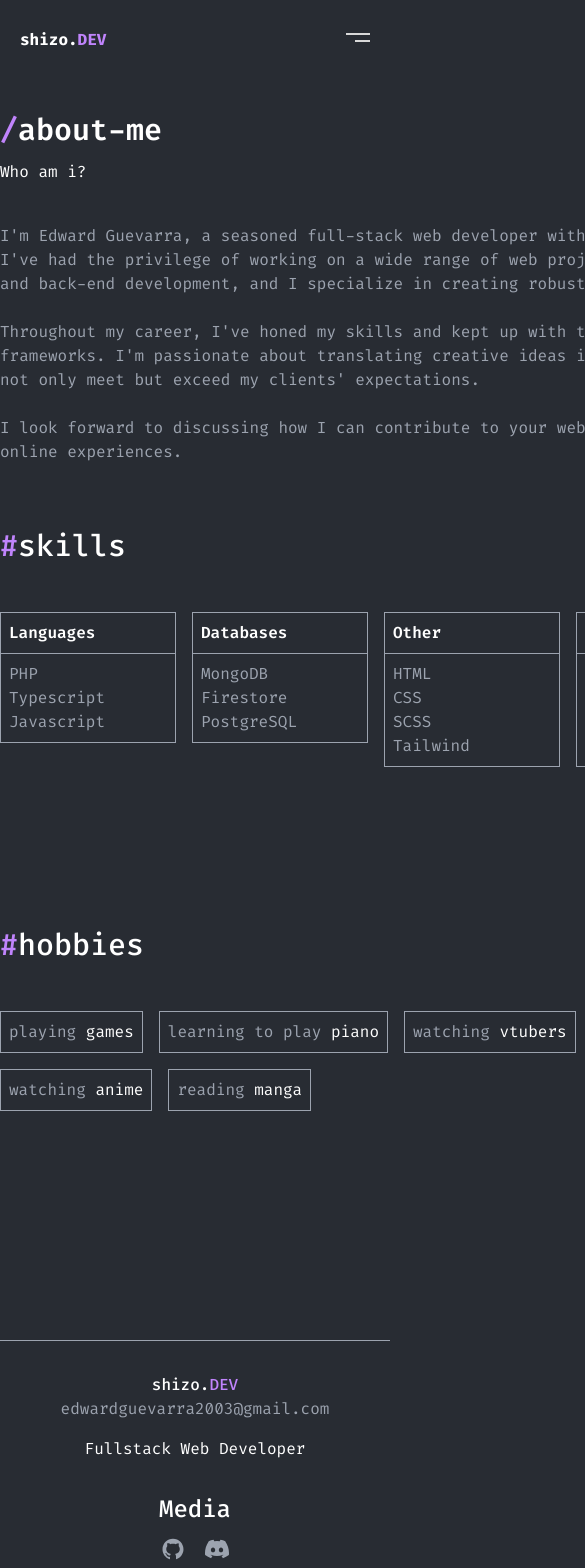
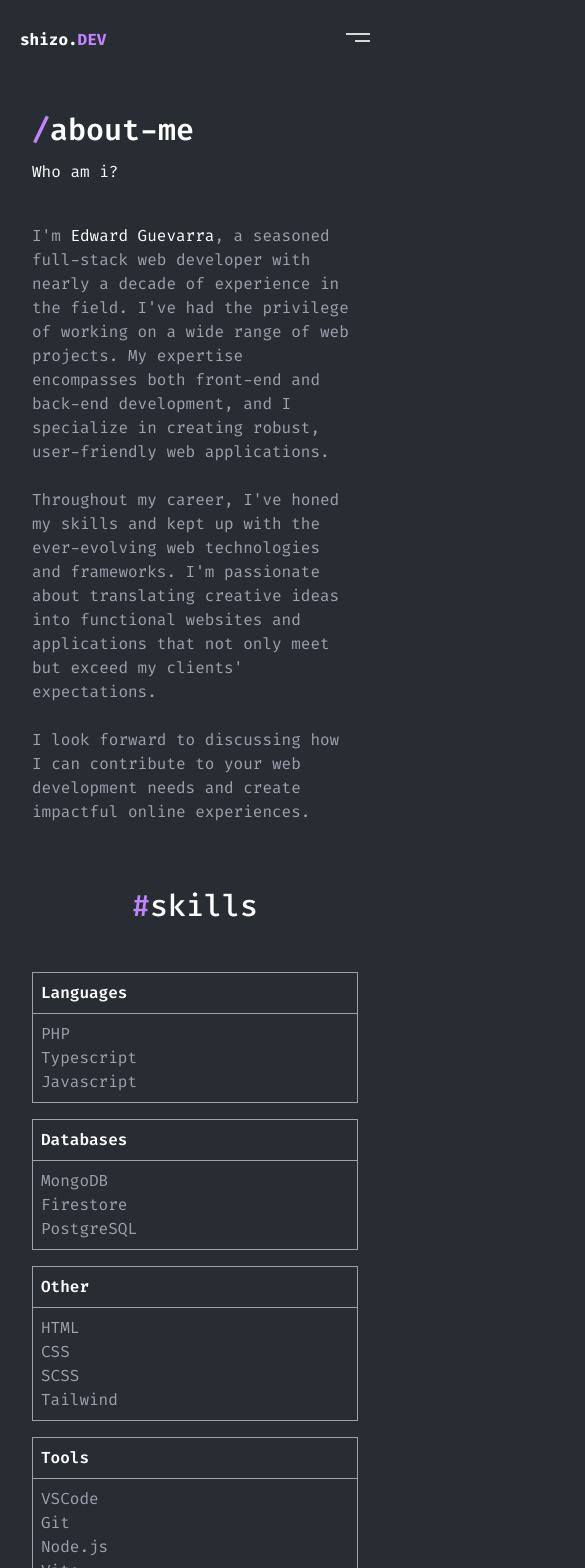
Before and after one commit to shizokura/nextjs-portfolio, a Next.js app: page /about in a window 390 px wide. Shown: the top 1568 px of the page, 585 px wide, since content can reach past the window. Built offline with nearby package versions, Linux system fonts and the light colour scheme.

Commit message:
Responsive

```diff
--- a/app/about/page.tsx
+++ b/app/about/page.tsx
@@ -3,19 +3,19 @@ import Image from 'next/image';
 
 const AboutPage = () => {
   return (
-    <div className="w-[1024px] m-auto mt-28">
+    <div className="lg:w-[1024px] m-auto mt-28 px-8 lg:px-0">
       <div className="text-3xl text-white mb-3 font-semibold"><span className="text-purple-400">/</span>about-me</div>
       <div className="text-base text-white">Who am i?</div>
       <div className="mt-10 text-gray-400 text-base leading-6">
-        <p className="mb-6">I&apos;m Edward Guevarra, a seasoned full-stack web developer with nearly a decade of experience in the field. I&apos;ve had the privilege of working on a wide range of web projects. My expertise encompasses both front-end and back-end development, and I specialize in creating robust, user-friendly web applications.</p>
+        <p className="mb-6">I&apos;m <span className="text-white">Edward Guevarra</span>, a seasoned full-stack web developer with nearly a decade of experience in the field. I&apos;ve had the privilege of working on a wide range of web projects. My expertise encompasses both front-end and back-end development, and I specialize in creating robust, user-friendly web applications.</p>
           <p className="mb-6">Throughout my career, I&apos;ve honed my skills and kept up with the ever-evolving web technologies and frameworks. I&apos;m passionate about translating creative ideas into functional websites and applications that not only meet but exceed my clients&apos; expectations.</p>
           <p className="mb-6">I look forward to discussing how I can contribute to your web development needs and create impactful online experiences.</p>
       </div>
       <div className="mt-16">
-        <div className="text-white text-3xl font-medium mb-12"><span className="text-purple-400">#</span>skills</div>
-        <div className="flex flex-wrap gap-4 w-full">
+        <div className="text-white text-3xl font-medium mb-12 text-center sm:text-left"><span className="text-purple-400">#</span>skills</div>
+        <div className="flex flex-col sm:flex-row flex-wrap gap-4 w-full">
           <div>
-            <div className="w-44 border-gray-400 border">
+            <div className="w-full sm:w-44 border-gray-400 border">
               <div className="p-2 text-white font-base font-semibold border-gray-400 border-b">Languages</div>
               <div className="p-2 text-gray-400">
               <div>PHP</div>
@@ -25,7 +25,7 @@ const AboutPage = () => {
             </div>
           </div>
           <div>
-            <div className="w-44 border-gray-400 border">
+            <div className="w-full sm:w-44 border-gray-400 border">
               <div className="p-2 text-white font-base font-semibold border-gray-400 border-b">Databases</div>
               <div className="p-2 text-gray-400">
                 <div>MongoDB</div>
@@ -35,7 +35,7 @@ const AboutPage = () => {
             </div>
           </div>
           <div>
-            <div className="w-44 border-gray-400 border">
+            <div className="w-full sm:w-44 border-gray-400 border">
               <div className="p-2 text-white font-base font-semibold border-gray-400 border-b">Other</div>
               <div className="p-2 text-gray-400">
                 <div>HTML</div>
@@ -46,7 +46,7 @@ const AboutPage = () => {
             </div>
           </div>
           <div>
-            <div className="w-44 border-gray-400 border">
+            <div className="w-full sm:w-44 border-gray-400 border">
               <div className="p-2 text-white font-base font-semibold border-gray-400 border-b">Tools</div>
               <div className="p-2 text-gray-400">
                 <div>VSCode</div>
@@ -57,7 +57,7 @@ const AboutPage = () => {
             </div>
           </div>
           <div>
-            <div className="w-44 border-gray-400 border">
+            <div className="w-full sm:w-44 border-gray-400 border">
               <div className="p-2 text-white font-base font-semibold border-gray-400 border-b">Frameworks</div>
               <div className="p-2 text-gray-400">
                 <div>React</div>
@@ -74,9 +74,9 @@ const AboutPage = () => {
         </div>
       </div>
       <div className="mt-16 mb-40">
-        <div className="text-white text-3xl font-medium mb-12"><span className="text-purple-400">#</span>hobbies</div>
-        <div className="flex justify-between items-start">
-          <div className="flex gap-4 flex-wrap">
+        <div className="text-white text-3xl font-medium mb-12 text-center sm:text-left"><span className="text-purple-400">#</span>hobbies</div>
+        <div className="flex justify-between items-start flex-col-reverse gap-10 sm:gap-0 sm:flex-row">
+          <div className="flex gap-4 flex-wrap justify-center sm:justify-normal">
             <div className="text-gray-400 border-gray-400 border p-2">playing <span className="text-white">games</span></div>
             <div className="text-gray-400 border-gray-400 border p-2">learning to play <span className="text-white">piano</span></div>
             <div className="text-gray-400 border-gray-400 border p-2">watching <span className="text-white">vtubers</span></div>
@@ -84,7 +84,7 @@ const AboutPage = () => {
             <div className="text-gray-400 border-gray-400 border p-2">watching <span className="text-white">anime</span></div>
             <div className="text-gray-400 border-gray-400 border p-2">reading <span className="text-white">manga</span></div>
           </div>
-          <Image className="w-[178px] h-[169px]" src="/facts.png" alt="skills" width={178} height={169} />
+          <Image className="w-[178px] h-[169px] m-auto" src="/facts.png" alt="skills" width={178} height={169} />
         </div>
       </div>
     </div>
--- a/app/contact/page.tsx
+++ b/app/contact/page.tsx
@@ -6,21 +6,15 @@ import { SiMyanimelist } from 'react-icons/si';
 
 const ContactPage = () => {
   return (
-    <div className="w-[1024px] m-auto mt-28">
+    <div className="lg:w-[1024px] m-auto mt-28 px-8 lg:px-0">
       <div className="text-3xl text-white mb-3 font-semibold"><span className="text-purple-400">/</span>contacts</div>
       <div className="text-base text-white mb-11">Who am i?</div>
       <div className="flex flex-wrap justify-between">
-        <div className="font-medium text-gray-400 leading-6 w-[500px]">I’m interested in different opportunities. However, if you have other request or question, don’t hesitate to contact me</div>
-        <div className="flex gap-3">
-          {/* <div className="p-4 border-gray-400 border">
-            <div className="font-medium text-white mb-2">Support me here</div>
-            <div className="text-gray-400">4149500120690030</div>
-          </div> */}
-          <div className="p-4 border-gray-400 border">
-            <div className="font-medium text-white mb-2">Message me here</div>
-            <div className="text-gray-400 flex items-center gap-3 text-base"><BsDiscord /> shizokura</div>
-            <div className="text-gray-400 flex items-center gap-3 text-base"><MdEmail /> edwardguevarra2003@gmail.com</div>
-          </div>
+        <div className="font-medium text-gray-400 leading-6 w-full lg:w-[500px]">I’m interested in different opportunities. However, if you have other request or question, don’t hesitate to contact me</div>
+        <div className="p-4 border-gray-400 border mt-5 lg:mt-0 w-full lg:w-auto">
+          <div className="font-medium text-white mb-2">Message me here</div>
+          <div className="text-gray-400 flex items-center gap-3 text-base"><BsDiscord /> shizokura</div>
+          <div className="text-gray-400 flex items-center gap-3 text-base"><MdEmail /> edwardguevarra2003@gmail.com</div>
         </div>
       </div>
       <div className="mt-14 mb-20">
--- a/app/page.tsx
+++ b/app/page.tsx
@@ -50,8 +50,8 @@ const HomePage = () => {
                   <div className="text-white text-2xl font-medium">{project.title}</div>
                   <div className="text-gray-400 text-base">{project.description}</div>
                   <div className="flex gap-4">
-                    <Link href={project.link} target="_blank" className="py-2 px-4 text-base font-medium text-white border border-purple-400 cursor-pointer hover:bg-purple-400 hover:bg-opacity-25">{ 'Demo <~>' }</Link>
-                    <Link href={project.code} target="_blank" className="py-2 px-4 text-base font-medium text-gray-400 border border-gray-400 cursor-pointer hover:bg-gray-400 hover:bg-opacity-25">{ 'Source Code >=' }</Link>
+                    <Link href={project.link} target="_blank" className="text-center py-2 px-4 text-base font-medium text-white border border-purple-400 cursor-pointer hover:bg-purple-400 hover:bg-opacity-25">{ 'Demo <~>' }</Link>
+                    <Link href={project.code} target="_blank" className="text-center py-2 px-4 text-base font-medium text-gray-400 border border-gray-400 cursor-pointer hover:bg-gray-400 hover:bg-opacity-25">{ 'Source Code >=' }</Link>
                   </div>
                 </div>
               </div>
@@ -133,7 +133,7 @@ const HomePage = () => {
           </div>
         </div>
         <div className="mt-6 mb-6 text-gray-400 text-base leading-7">
-          <p className="mb-6">I&apos;m Edward Guevarra, a seasoned full-stack web developer with nearly a decade of experience in the field. I&apos;ve had the privilege of working on a wide range of web projects. My expertise encompasses both front-end and back-end development, and I specialize in creating robust, user-friendly web applications.</p>
+          <p className="mb-6">I&apos;m <span className="text-white">Edward Guevarra</span>, a seasoned full-stack web developer with nearly a decade of experience in the field. I&apos;ve had the privilege of working on a wide range of web projects. My expertise encompasses both front-end and back-end development, and I specialize in creating robust, user-friendly web applications.</p>
           <p className="mb-6">Throughout my career, I&apos;ve honed my skills and kept up with the ever-evolving web technologies and frameworks. I&apos;m passionate about translating creative ideas into functional websites and applications that not only meet but exceed my clients&apos; expectations.</p>
           <p className="mb-6">I look forward to discussing how I can contribute to your web development needs and create impactful online experiences.</p>
         </div>
--- a/app/works/page.tsx
+++ b/app/works/page.tsx
@@ -5,15 +5,15 @@ import Link from 'next/link';
 
 const WorksPage = () => {
   return (
-    <div className="w-[1024px] m-auto mt-28">
+    <div className="lg:w-[1024px] m-auto mt-28 px-8 lg:px-0">
       <div className="text-3xl text-white mb-3 font-semibold"><span className="text-purple-400">/</span>projects</div>
       <div className="text-base text-white">List of my projects</div>
       <div className="mt-16 text-white text-3xl font-medium mb-12"><span className="text-purple-400">#</span>websites</div>
-      <div className="grid grid-cols-3 gap-4">
+      <div className="grid md:grid-cols-2 lg:grid-cols-3 gap-4 pb-14">
       {projects.map(project => {
         return (
           <div key={project.id} className="border-gray-400 border">
-            <Image className="w-full h-auto" src={project.image} width={330} height={200} alt="placeholder" />
+            <Image className="w-full h-auto" src={project.image} width={830} height={700} alt="placeholder" />
             <div className="text-gray-400 p-2 flex gap-2 items-center border-gray-400 border-t border-b flex-wrap">
               {project.stack.map(text => {
                 return <div key={text} className="text-base">{text}</div>
@@ -23,8 +23,8 @@ const WorksPage = () => {
               <div className="text-white text-2xl font-medium">{project.title}</div>
               <div className="text-gray-400 text-base">{project.description}</div>
               <div className="flex gap-4">
-                <Link href={project.link} target="_blank" className="py-2 px-4 text-base font-medium text-white border border-purple-400 cursor-pointer hover:bg-purple-400 hover:bg-opacity-25">{ 'Demo <~>' }</Link>
-                <Link href={project.code} target="_blank" className="py-2 px-4 text-base font-medium text-gray-400 border border-gray-400 cursor-pointer hover:bg-gray-400 hover:bg-opacity-25">{ 'Source Code >=' }</Link>
+                <Link href={project.link} target="_blank" className="text-center py-2 px-4 text-base font-medium text-white border border-purple-400 cursor-pointer hover:bg-purple-400 hover:bg-opacity-25">{ 'Demo <~>' }</Link>
+                <Link href={project.code} target="_blank" className="text-center py-2 px-4 text-base font-medium text-gray-400 border border-gray-400 cursor-pointer hover:bg-gray-400 hover:bg-opacity-25">{ 'Source Code >=' }</Link>
               </div>
             </div>
           </div>
```
